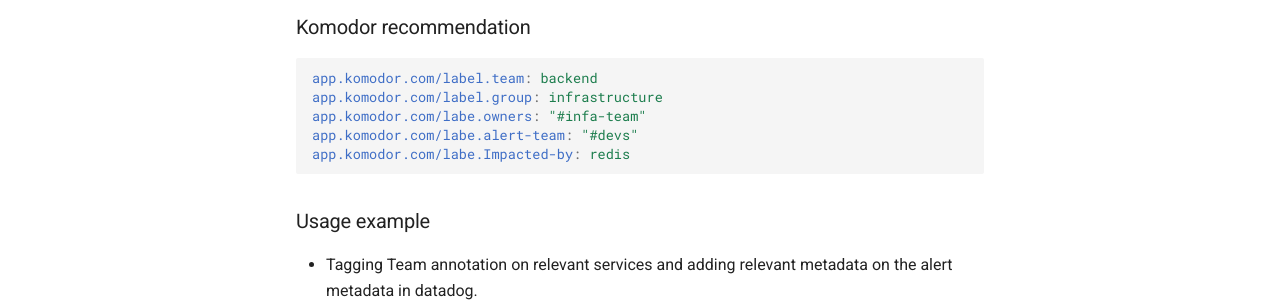
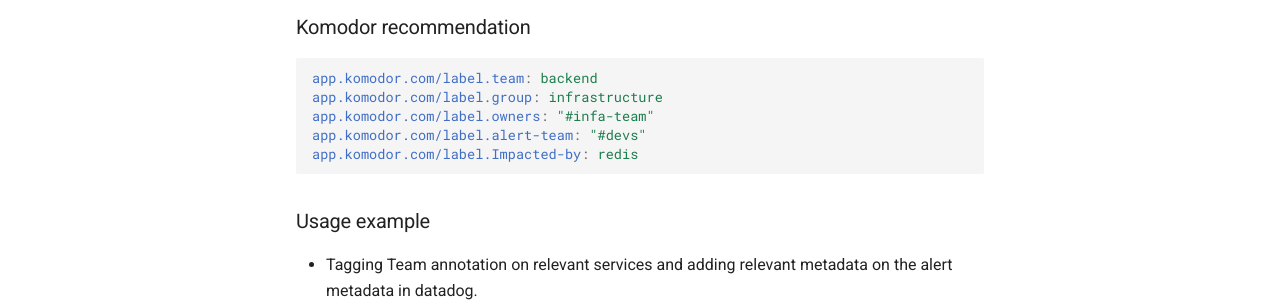
Before and after one commit to komodorio/docs, an MkDocs documentation site: the page built from docs/Learn/Annotations.md, in a window 1280 px wide and 900 px high, scrolled down 3575 px. Shown: the part 505-807 px from the top of the window. Built offline with MkDocs 1.6.1 and Material for MkDocs 9.7.7, drawn with Linux system fonts in a browser that asks for light colours; comment, search, counter and statistics services are not loaded.

Commit message:
Typo fix

````diff
--- a/docs/Learn/Annotations.md
+++ b/docs/Learn/Annotations.md
@@ -135,9 +135,9 @@
 ```yaml
 app.komodor.com/label.team: backend
 app.komodor.com/label.group: infrastructure
-app.komodor.com/labe.owners: "#infa-team"
-app.komodor.com/labe.alert-team: "#devs"
-app.komodor.com/labe.Impacted-by: redis
+app.komodor.com/label.owners: "#infa-team"
+app.komodor.com/label.alert-team: "#devs"
+app.komodor.com/label.Impacted-by: redis
 ```
 
 ### Usage example
````
